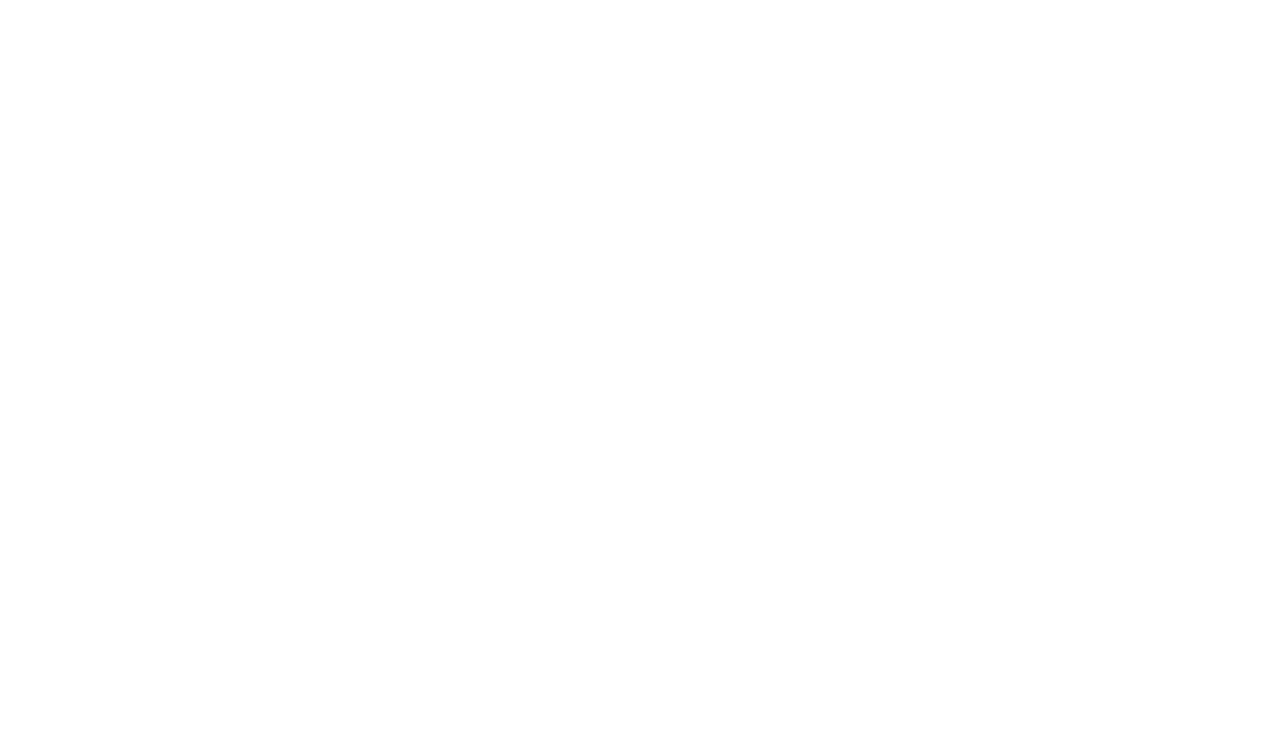
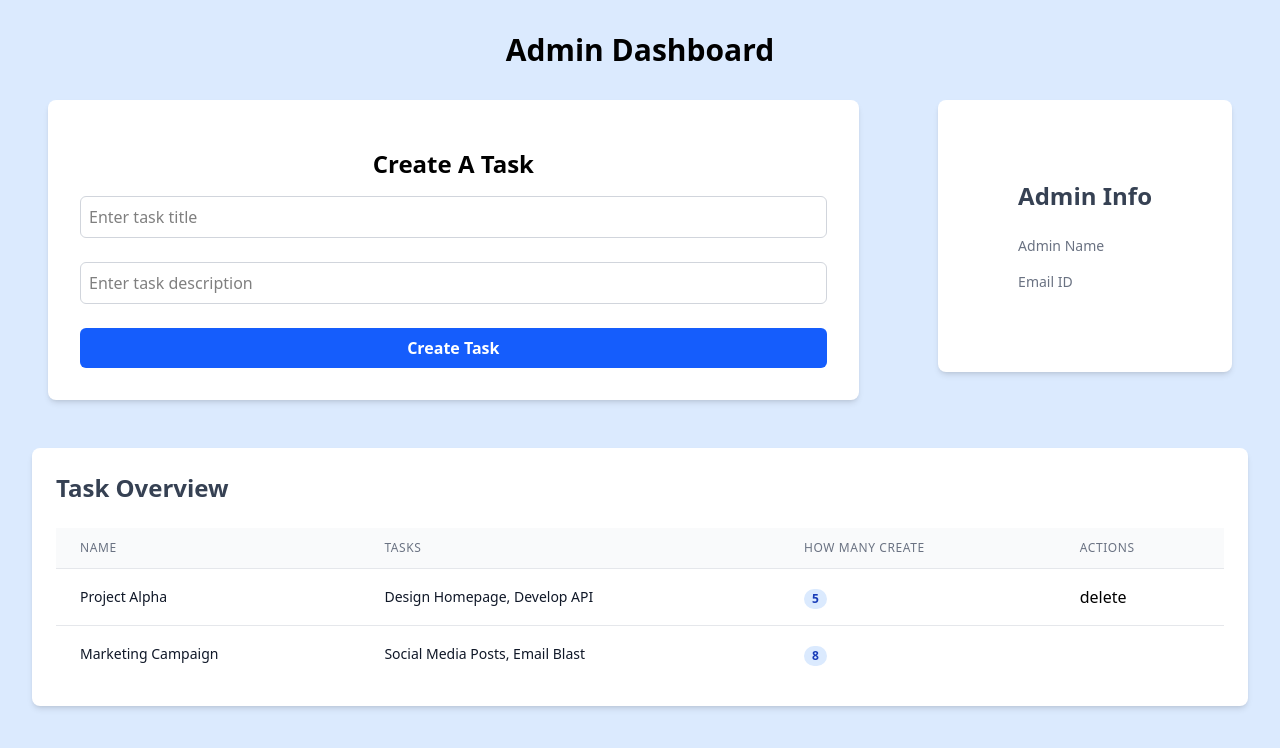
Before and after one commit to ash213-gif/Task_Managment_Front-, a React (Vite) app in the folder vite-project/: page /admin in a window 1280 px wide. Before the commit this address had no page. Shown: the top 748 px of the page. Built offline with nearby package versions, Linux system fonts and the light colour scheme; no server answers.

Commit message:
signup and otp complete

```diff
--- a/vite-project/package.json
+++ b/vite-project/package.json
@@ -6,12 +6,12 @@
   "scripts": {
     "dev": "vite",
     "build": "vite build",
-   "vercel-build": "npm install && vite build",
     "lint": "eslint .",
     "preview": "vite preview"
   },
   "dependencies": {
     "@tailwindcss/vite": "^4.1.5",
+    "axios": "^1.9.0",
     "react": "^19.0.0",
     "react-dom": "^19.0.0",
     "react-icons": "^5.5.0",
--- a/vite-project/src/Allcomponenets.jsx
+++ b/vite-project/src/Allcomponenets.jsx
@@ -6,3 +6,4 @@
 export { default as Addtask} from './Componenets/Addtask'
 export { default as Signup} from './Componenets/Signup'
 export { default as Login} from './Componenets/Login'
+export { default as Otpvery} from './Componenets/Otpvery'
--- a/vite-project/src/App.jsx
+++ b/vite-project/src/App.jsx
@@ -1,29 +1,23 @@
-import React from 'react'
-import { Home, Alltask ,Complete,Incomplete  , Login,Signup , Logout } from './Allcomponenets'
-import { BrowserRouter, Routes, Route } from 'react-router-dom'
+import React from 'react';
+import { Home, Alltask, Complete, Incomplete, Login, Signup, Otpvery, Logout } from './Allcomponenets';
+import AdminDash from './Componenets/Admin/AdminDash';
+import { BrowserRouter, Routes, Route } from 'react-router-dom';
 
 export default function App() {
   return (
-    <div className='relative ' >
-
-     {/* <Signup/> */}
-      <BrowserRouter>
-
-        <Routes>
-
-          <Route exact  element={<Home />} >
-            <Route index  element={<Alltask />} />
-            <Route path='/complete'  element={<Complete />} />
-            <Route path='/incomplete'  element={<Incomplete />} />
-            <Route path='/logout'  element={<Logout />} />
-
-          </Route>
-          <Route path='/signup'  element={<Signup/>} />
-          <Route path='/login'  element={<Login/>} />
-        </Routes>
-      </BrowserRouter>
-
-
-    </div>
-  )
+    <BrowserRouter>
+      <Routes>
+        <Route path="/signup" element={<Signup />} />
+        <Route path="/otpverify/:Userid" element={<Otpvery />} />
+        <Route path="/login" element={<Login />} />
+        <Route path="/admin" element={<AdminDash />} />
+        <Route exact path="/" element={<Home />}>
+          <Route index element={<Alltask />} />
+          <Route path="/complete" element={<Complete />} />
+          <Route path="/incomplete" element={<Incomplete />} />
+          <Route path="/logout" element={<Logout />} />
+        </Route>
+      </Routes>
+    </BrowserRouter>
+  );
 }
--- /dev/null
+++ b/vite-project/src/Componenets/Admin/AdminDash.jsx
@@ -0,0 +1,118 @@
+import React, { useState } from 'react';
+import axios from 'axios'
+import AdminProfile from './AdminProfile';
+
+export default function AdminDash() {
+    const [task, setTask] = useState({});
+
+    const form = [
+        { placeholder: "Enter task title", name: "title", type: "text" },
+        { placeholder: "Enter task description", name: "description", type: "textarea" }
+    ];
+
+    const handleInputChange = (e) => {
+        setTask({ ...task, [e.target.name]: e.target.value });
+
+    };
+
+    const handleSubmit = async  (e) => {
+        e.preventDefault();
+
+        try {
+            const response = await axios.post("http://localhost:3030/api/createtask", task)
+            console.log(response);
+        }
+        catch (e) { return { status: false, msg: e.message } }
+
+
+
+
+    };
+
+    return (
+        <div className='bg-blue-100 min-h-screen p-8'>
+            <h1 className='text-3xl font-bold text-center'>Admin Dashboard</h1>
+            <div className='flex justify-between mt-4'>
+                <div className='bg-white w-4/6 p-8 m-4 rounded-lg shadow-md'>
+                    <h2 className='text-2xl font-semibold text-center mb-4  mt-4'>Create A Task</h2>
+
+                    <form onSubmit={handleSubmit}>
+                        {form.map((item, index) => (
+                            <div key={index} className="mb-6">
+                                <input
+                                    placeholder={item.placeholder}
+                                    name={item.name}
+                                    type={item.type}
+                                    value={task[item.name]}
+                                    onChange={handleInputChange}
+                                    className="w-full p-2 border border-gray-300 rounded-md"
+                                />
+
+                            </div>
+                        ))}
+                        <button className="w-full bg-blue-600 hover:bg-blue-700 text-white font-semibold py-2 px-4 rounded-md transition duration-150 ease-in-out flex items-center justify-center" type="submit">
+
+                            Create Task
+                        </button>
+                    </form>
+                </div>
+                <AdminProfile />
+            </div>
+
+            <div className="mt-8 bg-white p-6 rounded-lg shadow-md">
+                <h2 className="text-2xl font-semibold text-gray-700 mb-6">Task Overview</h2>
+                <div className="overflow-x-auto">
+                    <table className="min-w-full divide-y divide-gray-200">
+                        <thead className="bg-gray-50">
+                            <tr>
+                                <th className="px-6 py-3 text-left text-xs font-medium text-gray-500 uppercase tracking-wider" scope="col">
+                                    Name
+                                </th>
+                                <th className="px-6 py-3 text-left text-xs font-medium text-gray-500 uppercase tracking-wider" scope="col">
+                                    Tasks
+                                </th>
+                                <th className="px-6 py-3 text-left text-xs font-medium text-gray-500 uppercase tracking-wider" scope="col">
+                                    How Many Create
+                                </th>
+                                <th className="px-6 py-3 text-left text-xs font-medium text-gray-500 uppercase tracking-wider" scope="col">
+                                    Actions
+                                </th>
+                            </tr>
+                        </thead>
+                        <tbody className="bg-white divide-y divide-gray-200">
+                            <tr>
+                                <td className="px-6 py-4 whitespace-nowrap">
+                                    <div className="text-sm text-gray-900">Project Alpha</div>
+                                </td>
+                                <td className="px-6 py-4 whitespace-nowrap">
+                                    <div className="text-sm text-gray-900">Design Homepage, Develop API</div>
+                                </td>
+                                <td className="px-6 py-4 whitespace-nowrap">
+                                    <span className="px-2 inline-flex text-xs leading-5 font-semibold rounded-full bg-blue-100 text-blue-800">
+                                        5
+                                    </span>
+                                </td>
+                                <td className="px-6 py-4 whitespace-nowrap text-sm font-medium">
+                                    <span className="material-icons text-base align-bottom">delete</span>
+                                </td>
+                            </tr>
+                            <tr>
+                                <td className="px-6 py-4 whitespace-nowrap">
+                                    <div className="text-sm text-gray-900">Marketing Campaign</div>
+                                </td>
+                                <td className="px-6 py-4 whitespace-nowrap">
+                                    <div className="text-sm text-gray-900">Social Media Posts, Email Blast</div>
+                                </td>
+                                <td className="px-6 py-4 whitespace-nowrap">
+                                    <span className="px-2 inline-flex text-xs leading-5 font-semibold rounded-full bg-blue-100 text-blue-800">
+                                        8
+                                    </span>
+                                </td>
+                            </tr>
+                        </tbody>
+                    </table>
+                </div>
+            </div>
+        </div>
+    );
+}
--- /dev/null
+++ b/vite-project/src/Componenets/Admin/AdminProfile.jsx
@@ -0,0 +1,32 @@
+import React, { useState, useEffect } from 'react';
+import axios from 'axios';
+
+export default function AdminProfile() {
+  const [userData, setUserData] = useState({});
+
+  useEffect(() => {
+    axios.get('http://localhost:3030/getUserData')
+      .then(response => {
+        setUserData(response.data);
+      })
+      .catch(error => {
+        console.error(error);
+      });
+  }, []);
+
+  return (
+    <div className="bg-white p-20 m-4 h-full  rounded-lg shadow-md">
+      <h2 className="text-2xl font-semibold text-gray-700 mb-6">Admin Info</h2>
+      <div className="space-y-4">
+        <div>
+          <p className="text-sm font-medium text-gray-500">Admin Name</p>
+          <p className="text-lg text-gray-800">{userData.FullName}</p>
+        </div>
+        <div>
+          <p className="text-sm font-medium text-gray-500">Email ID</p>
+          <p className="text-lg text-gray-800">{userData.Email}</p>
+        </div>
+      </div>
+    </div>
+  );
+}
--- a/vite-project/src/Componenets/Otpvery.jsx
+++ b/vite-project/src/Componenets/Otpvery.jsx
@@ -1,25 +1,41 @@
 import React, { useState } from 'react';
+import axios from 'axios';
+import { useParams, useNavigate } from 'react-router-dom';
 
 function OtpVerify() {
   const [otp, setOtp] = useState('');
   const [error, setError] = useState(null);
   const [success, setSuccess] = useState(null);
 
+  const navigate= useNavigate();
+  const params = useParams();
+  const userid = params.Userid;
+
   const handleChange = (e) => {
     setOtp(e.target.value);
   };
 
-  const handleSubmit = (e) => {
+  const handleSubmit = async (e) => {
     e.preventDefault();
-    // API call ya OTP verification logic yahan daalein
-    if (otp === '123456') { // replace with actual OTP verification logic
-      setSuccess('OTP verified successfully!');
-      setError(null);
-    } else {
-      setError('Invalid OTP');
+    try {
+      const response = await axios.post(`http://localhost:3030/VerifyOtp/${userid}`, { Otp: otp });
+      console.log(response);
+      if (response.status === 200) {
+        setSuccess('OTP verified successfully!');
+        setError(null);
+      } else {
+        setError('Invalid OTP. Please try again.');
+        setSuccess(null);
+      }
+    } catch (error) {
+      console.error('Error verifying OTP:', error);
+      setError('An error occurred while verifying the OTP.');
       setSuccess(null);
     }
+
+    navigate('/')
   };
+
 
   return (
     <div className="max-w-md mx-auto mt-10 p-8 bg-white rounded-lg shadow-lg">
@@ -28,6 +44,7 @@
         <div className="mb-4">
           <label className="block text-gray-700 mb-2">Enter OTP:</label>
           <input
+            name='Otp'
             type="number"
             value={otp}
             onChange={handleChange}
--- a/vite-project/src/Componenets/Signup.jsx
+++ b/vite-project/src/Componenets/Signup.jsx
@@ -1,48 +1,62 @@
-import React, { useState } from 'react';
+import React, { useEffect, useState } from 'react';
+import { useNavigate  ,useParams } from 'react-router-dom';
+import axios from 'axios';
 
 function SignUp() {
   const [formData, setFormData] = useState({
-    username: '',
-    email: '',
-    password: '',
+    FullName: '',
+    Email: '',
+    Passord: '',
   });
+
+
+
+  const navigate = useNavigate();
   const [error, setError] = useState(null);
 
   const formFields = [
-    { label: 'Username', type: 'text', name: 'username' },
-    { label: 'Email', type: 'email', name: 'email' },
-    { label: 'Password', type: 'password', name: 'password' },
+    { label: 'FullName', type: 'text', name: 'FullName' },
+    { label: 'Email', type: 'email', name: 'Email' },
+    { label: 'Passord', type: 'password', name: 'Passord' },
   ];
 
   const handleChange = (e) => {
     setFormData({ ...formData, [e.target.name]: e.target.value });
   };
 
-  const handleSubmit = (e) => {
+  const handleSubmit = async (e) => {
     e.preventDefault();
-    // API call ya database mein data save karne ka logic yahan daalein
-    console.log('Sign up details:', formData);
-    setError(null);
-    setFormData({
-      username: '',
-      email: '',
-      password: '',
-    });
+    try {
+      const response = await axios.post('http://localhost:3030/registration', formData);
+
+
+      setFormData({
+        FullName: '',
+        Email: '',
+        Passord: '',
+      })
+
+     navigate(`/otpverify/${response.data.data.Userid}`);
+
+
+    } catch (error) {
+      console.error('Error saving data:', error);
+      setError('Failed to save data. Please try again.');
+    }
   };
 
   return (
     <div className="max-w-sm mx-auto mt-10 p-8 bg-blue-100 rounded-3xl shadow-lg">
       <h2 className="text-2xl font-bold mb-4">Sign Up</h2>
       <form onSubmit={handleSubmit}>
-        {formFields.map((field) => (
-          <div key={field.name} className="mb-4">
+        {formFields.map((field, i) => (
+          <div key={i} className="mb-4">
             <label className="block text-gray-700 mb-2">{field.label}:</label>
             <input
               type={field.type}
               name={field.name}
               value={formData[field.name]}
               onChange={handleChange}
-              required
               className="block w-full p-2 border border-gray-400 rounded-lg focus:outline-none focus:ring-2 focus:ring-blue-500"
             />
           </div>
@@ -55,6 +69,9 @@
           Sign Up
         </button>
       </form>
+      {error && (
+        <p className="text-green-500 mt-4">{error}</p>
+      )}
       <p className="text-center mt-4">
         Already have an account?{' '}
         <a
--- a/vite-project/src/Componenets/pages/Alltask.jsx
+++ b/vite-project/src/Componenets/pages/Alltask.jsx
@@ -23,7 +23,7 @@
   };
 
   return (
-    <div className="grid grid-cols-4 h-full gap-5">
+    <div className="grid grid-cols-3 h-full gap-5">
       {tasks.map((task, index) => (
         <div
           className="flex flex-col bg-blue-100 h-64 overflow-y-auto rounded-2xl shadow-md p-2 m-3 hover:bg-blue-100 transition duration-300 ease-in-out"
```
Also changed, not shown: vite-project/src/Context/Signupcontext.jsx (added, +14 -0 lines), 1 other file (tests, documents, lock files or other folders).
